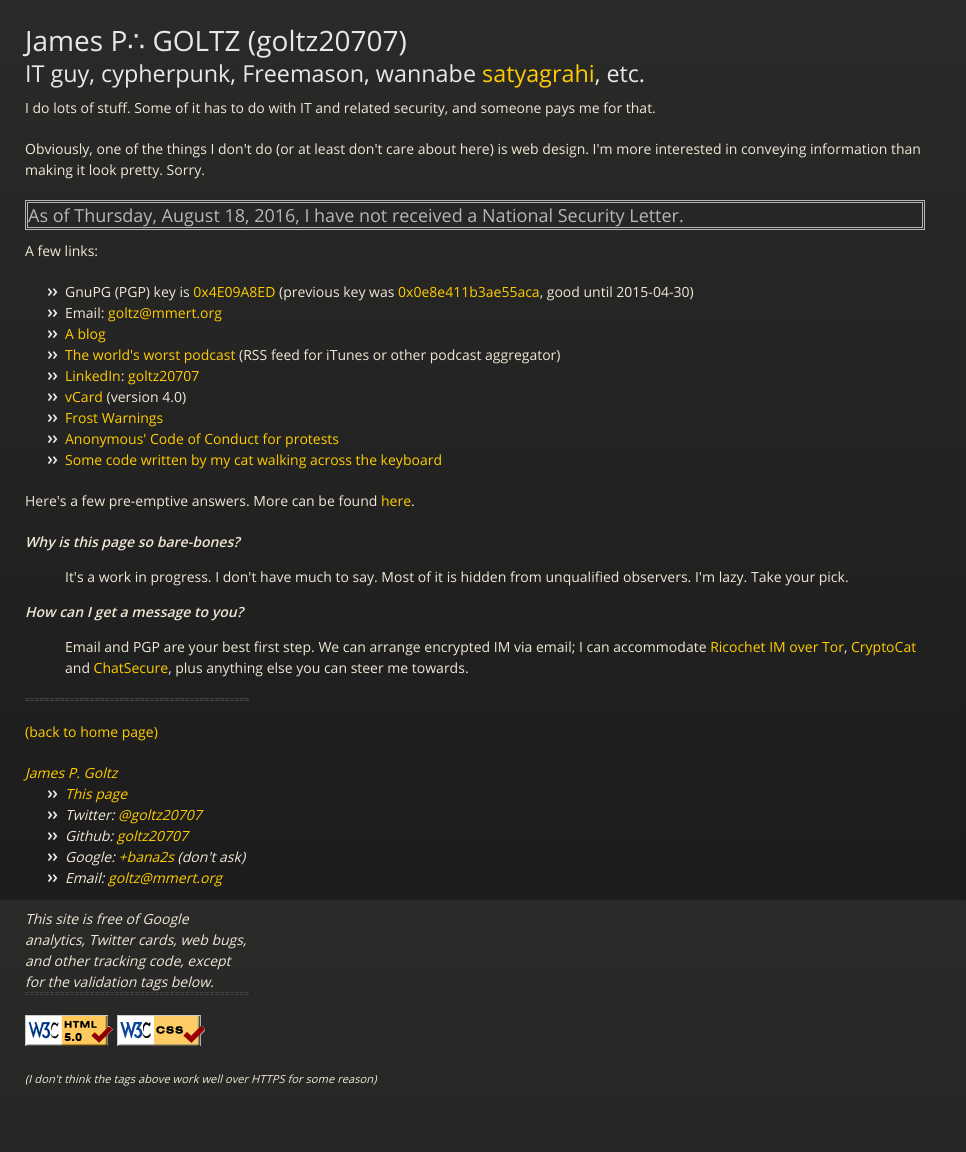
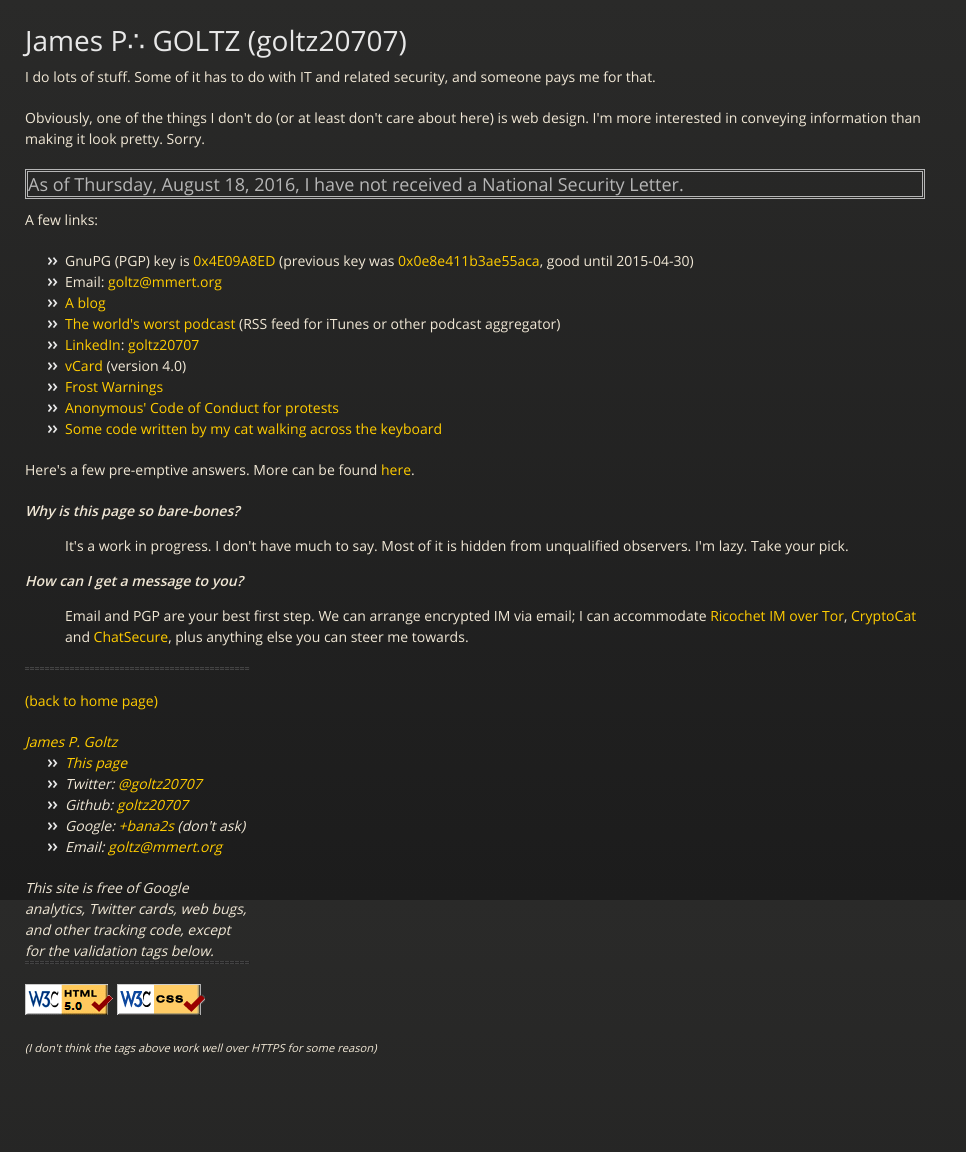
Before and after one commit to goltz20707/goltz20707.github.io, a Jekyll site: the page built from index.html, in a window 1280 px wide. Shown: the whole page, without its empty margins (0-966 px from the left). Built offline with Jekyll 4.4.1, drawn with Linux system fonts in a browser that asks for light colours; after the commit the page ends 1122 px from its top, so only the background shows below that.

Commit message:
Update index.html

```diff
--- a/index.html
+++ b/index.html
@@ -5,9 +5,10 @@ descr: "Home page of James P. GOLTZ"
 ---
 
 <h1>James P&#8756; GOLTZ (goltz20707)<br/>
+<!--
   <span class="smaller">IT guy, cypherpunk, Freemason, wannabe
     <a href="https://en.wikipedia.org/wiki/Satyagraha">satyagrahi</a>,
-    etc.</span></h1>
+    etc.</span>--></h1>
 
 <p class="p-note">I do lots of stuff.  Some of it has to do with IT and related
   security, and someone pays me for that.</p>
```
